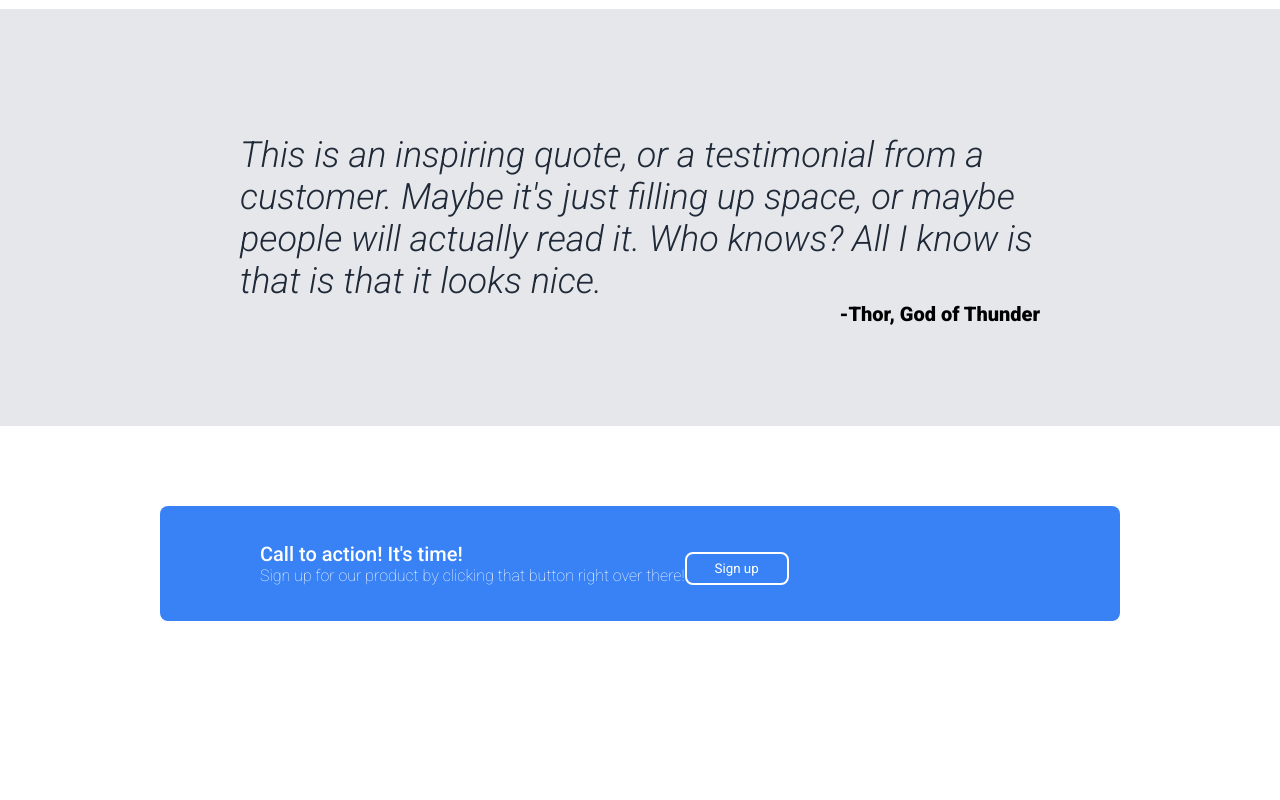
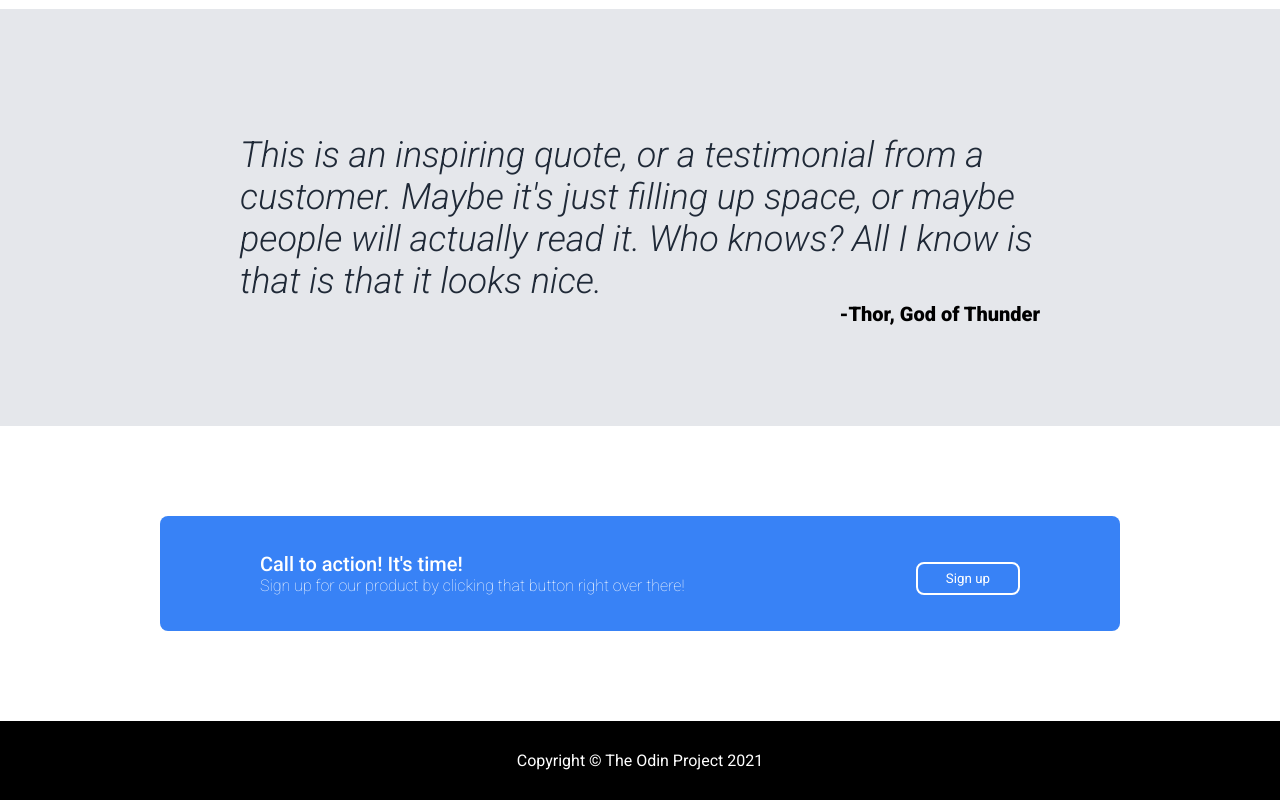
Before and after one commit to yuexiaohuaz/odin-landing-page, a plain HTML site: page index.html in a window 1280 px wide. Shown: the part 988-1788 px from the top of the page. Before the commit the page ends 1689 px from the top, so only its background shows below. Drawn offline with Linux system fonts and the light colour scheme.

Commit message:
Added: Section 4 css, completed

```diff
--- a/index.html
+++ b/index.html
@@ -61,5 +61,8 @@
         </div>
         <button>Sign up</button>
     </div>
+    <div class="footer">
+        Copyright © The Odin Project 2021
+    </div>
     </body>
 </html>
--- a/styles.css
+++ b/styles.css
@@ -125,13 +125,13 @@ blockquote {
 /*Section Four*/
 .section-four {
     background-color: #3882F6;
-    margin: 80px 160px;
+    margin: 90px 160px;
     border-radius: 8px;
     box-sizing: border-box;
     display: flex;
-    flex-wrap: wrap;
     padding: 36px 100px;
     font-weight: 200;
+    justify-content: space-between;
 }
 .container-four {
     color: white;
@@ -142,7 +142,13 @@ blockquote {
 }
 .section-four button {
     border: 2px solid white;
+}
+/*Footer*/
+.footer {
+    background-color: black;
+    color: white;
     display: flex;
+    justify-content: center;
     align-items: center;
-    justify-content: flex-end;
+    padding: 30px;
 }
```
